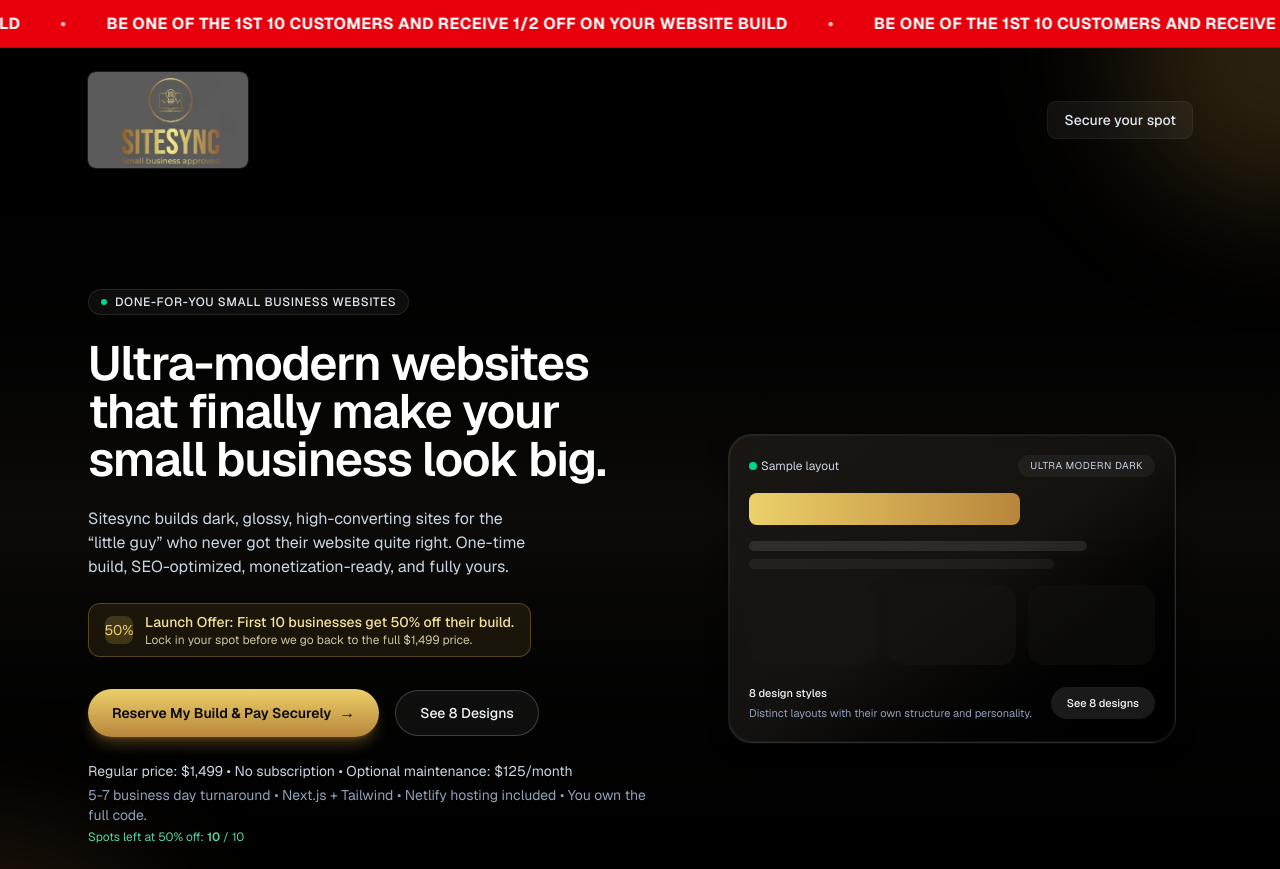
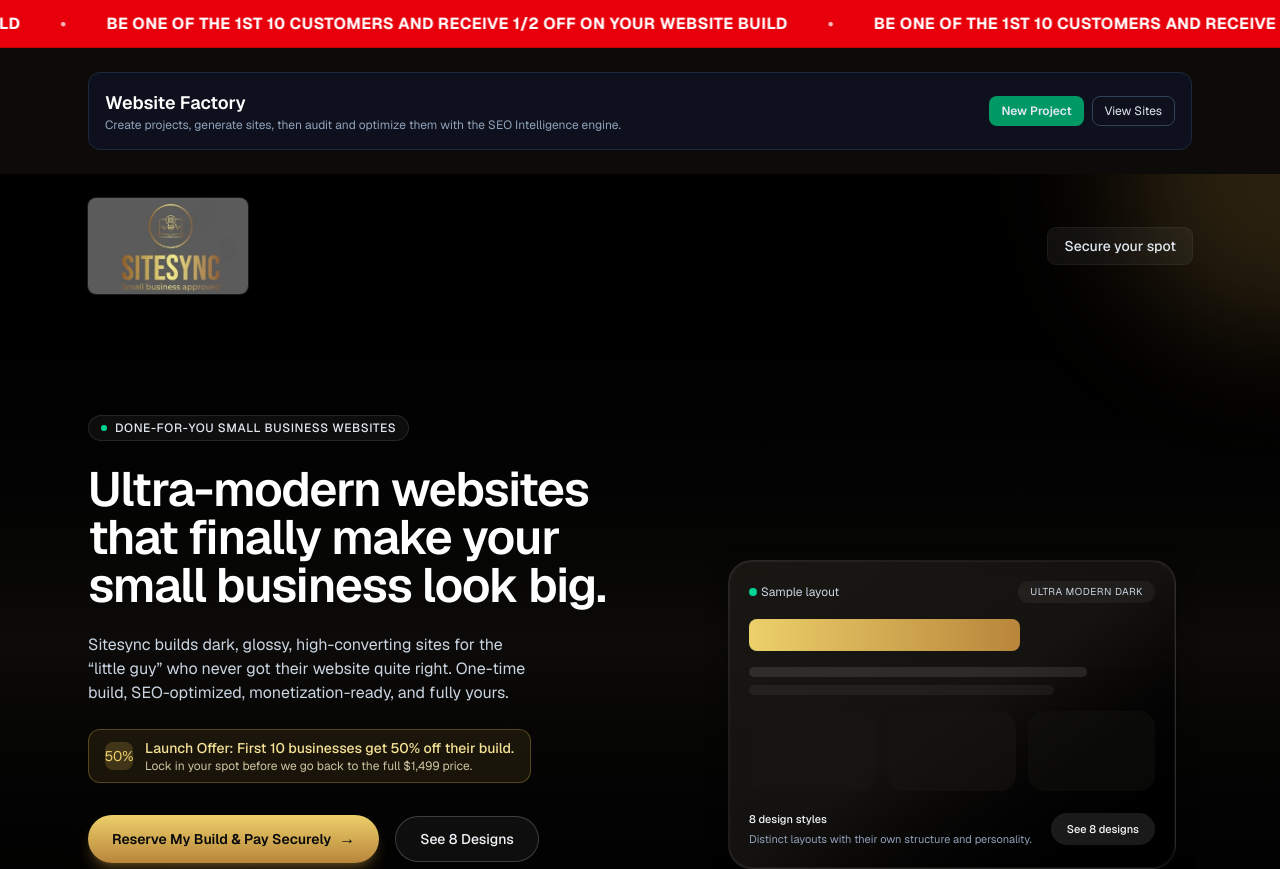
Before and after one commit to teestewy69-png/sitesync-business, a Next.js app: page / in a window 1280 px wide. Shown: the top 869 px of the page. Built offline with nearby package versions, Linux system fonts and the light colour scheme; no server answers.

Commit message:
Add Website Factory header to the homepage top slot
Place the factory title, New Project, and View Sites actions above the hero so the landing page is no longer an empty placeholder.

Co-authored-by: teestewy69-png <teestewy69-png@users.noreply.github.com>

```diff
--- a/app/page.tsx
+++ b/app/page.tsx
@@ -1,3 +1,4 @@
+import WebsiteFactoryHeader from "@/components/WebsiteFactoryHeader";
 import Hero from "@/components/Hero";
 import DesignShowcase from "@/components/DesignShowcase";
 import PickYourDesign from "@/components/PickYourDesign";
@@ -14,6 +15,9 @@ import Footer from "@/components/Footer";
 export default function Home() {
   return (
     <>
+      <div className="mx-auto w-full max-w-6xl px-6 pt-6">
+        <WebsiteFactoryHeader />
+      </div>
       <Hero />
       <DesignShowcase />
       <PickYourDesign />
--- /dev/null
+++ b/components/WebsiteFactoryHeader.tsx
@@ -0,0 +1,45 @@
+"use client";
+
+import { usePathname, useRouter } from "next/navigation";
+import { scrollToId } from "@/lib/scroll";
+
+export default function WebsiteFactoryHeader() {
+  const pathname = usePathname();
+  const router = useRouter();
+
+  function go(id: string) {
+    if (pathname === "/") {
+      scrollToId(id);
+      return;
+    }
+    router.push(`/#${id}`);
+  }
+
+  return (
+    <div className="mb-6 flex flex-wrap items-center justify-between gap-4 rounded-xl border border-slate-800 bg-slate-900/60 px-4 py-4">
+      <div>
+        <h1 className="text-lg font-semibold text-white">Website Factory</h1>
+        <p className="text-xs text-slate-400">
+          Create projects, generate sites, then audit and optimize them with the
+          SEO Intelligence engine.
+        </p>
+      </div>
+      <div className="flex gap-2">
+        <button
+          type="button"
+          onClick={() => go("pick-design")}
+          className="rounded-lg bg-emerald-600 px-3 py-1.5 text-xs font-semibold hover:bg-emerald-500"
+        >
+          New Project
+        </button>
+        <button
+          type="button"
+          onClick={() => go("designs")}
+          className="rounded-lg border border-slate-700 px-3 py-1.5 text-xs text-slate-200 hover:border-slate-500"
+        >
+          View Sites
+        </button>
+      </div>
+    </div>
+  );
+}
```
